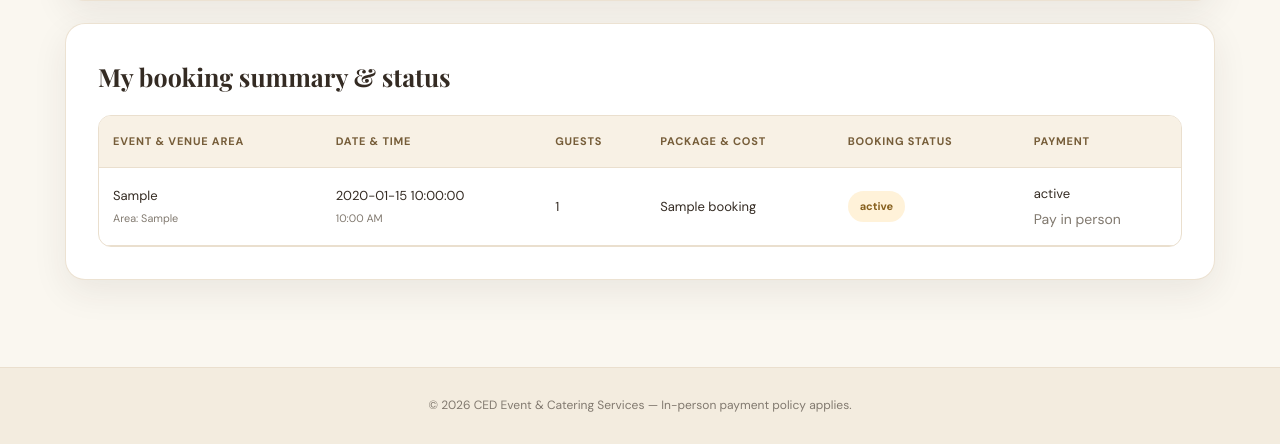
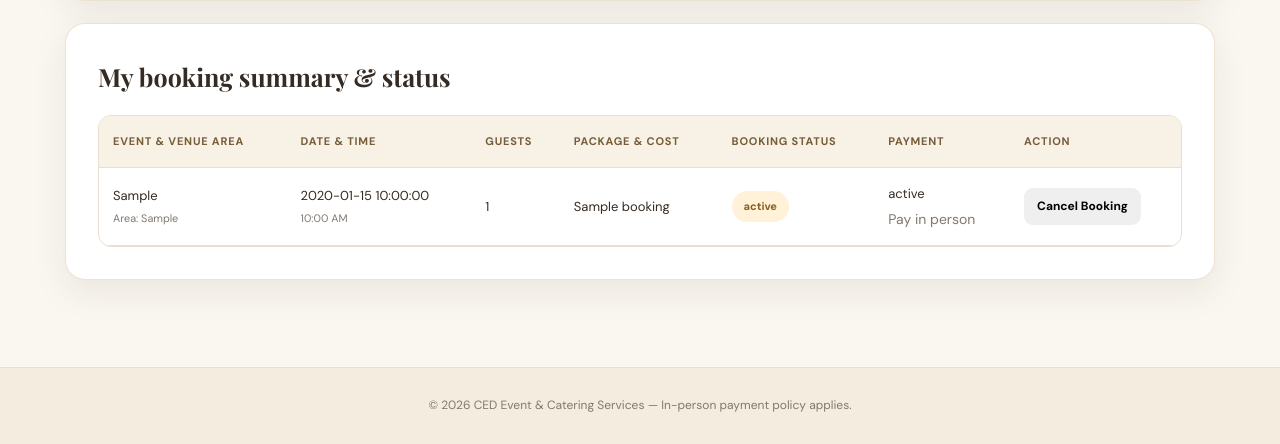
Before and after one commit to plantillajohncarlo9-alt/Smart-Event-Booking-System, a PHP site: page /booking.php in a window 1280 px wide. Shown: the part 804-1248 px from the top of the page. Run offline with PHP 8.4, Linux system fonts and the light colour scheme; the visitor is signed in with stand-in values (Sample User, id 1); tables that the repository leaves empty or names only in its code hold one stand-in row (values such as "Sample post").

Commit message:
Implement booking cancellation feature
Added functionality to cancel bookings and handle related messages.

```diff
--- a/booking.php
+++ b/booking.php
@@ -1,3 +1,4 @@
+
 <?php
 session_start();
 require_once "db.php";
@@ -15,7 +16,40 @@ $customerId = (int)$_SESSION["customer_id"];
 $message = "";
 $messageType = "success";
 
+/* CANCEL BOOKING */
+if ($_SERVER["REQUEST_METHOD"] === "POST" && isset($_POST["cancel_booking"])) {
+
+    $bookingId = (int)($_POST["booking_id"] ?? 0);
+
+    $cancelStmt = $conn->prepare(
+        "UPDATE bookings
+         SET booking_status = 'Cancelled'
+         WHERE booking_id = ?
+         AND customer_id = ?
+         AND booking_status NOT IN ('Cancelled', 'Rejected')"
+    );
+
+    $cancelStmt->bind_param("ii", $bookingId, $customerId);
+
+    if ($cancelStmt->execute() && $cancelStmt->affected_rows > 0) {
+        $_SESSION["flash_message"] = "Matagumpay na nakansela ang iyong booking.";
+        $_SESSION["flash_type"] = "success";
+    } else {
+        $_SESSION["flash_message"] = "Hindi makansela ang booking. Maaaring nakansela na ito o hindi ito makita.";
+        $_SESSION["flash_type"] = "error";
+    }
+
+    $cancelStmt->close();
+
+    header("Location: booking.php");
+    exit;
+}
+
+/* SUBMIT BOOKING */
 if ($_SERVER["REQUEST_METHOD"] === "POST") {
+
+    if (!isset($_POST["cancel_booking"])) {
+
         $eventType = trim($_POST["event_type"] ?? "");
         $venueArea = trim($_POST["venue_area"] ?? "");
         $eventDate = $_POST["event_date"] ?? "";
@@ -26,31 +60,39 @@ if ($_SERVER["REQUEST_METHOD"] === "POST") {
         if ($eventType === "" || $venueArea === "" || $eventDate === "" || $eventTime === "" || !$guestCount || $guestCount < 1 || $packageName === "") {
             $_SESSION["flash_message"] = "Mangyaring punan ang lahat ng kinakailangang impormasyon.";
             $_SESSION["flash_type"] = "error";
+
         } elseif ($eventDate < date("Y-m-d")) {
             $_SESSION["flash_message"] = "Mangyaring pumili ng petsa ngayon o sa hinaharap.";
             $_SESSION["flash_type"] = "error";
+
         } else {
-        // DETEKSYON NG DOBLE O NAGAMIT NA NA ORAS AT VENUE AREA
+
+            // CHECK DOUBLE BOOKING
             $checkStmt = $conn->prepare(
                 "SELECT booking_id FROM bookings
-             WHERE venue_area = ? AND event_date = ? AND event_time = ? AND booking_status != 'Cancelled' AND booking_status != 'Rejected'"
+                 WHERE venue_area = ?
+                 AND event_date = ?
+                 AND event_time = ?
+                 AND booking_status NOT IN ('Cancelled', 'Rejected')"
             );
+
             $checkStmt->bind_param("sss", $venueArea, $eventDate, $eventTime);
             $checkStmt->execute();
             $checkStmt->store_result();
 
             if ($checkStmt->num_rows > 0) {
+
                 $_SESSION["flash_message"] = "Paumanhin, ang venue area na ito ay na-book na sa napiling petsa at oras. Mangyaring pumili ng ibang oras o araw.";
                 $_SESSION["flash_type"] = "error";
+
             } else {
-            $checkStmt->close();
 
-            // KUNG WALang KAPAREHO, ISALANG SA DATABASE
                 $stmt = $conn->prepare(
                     "INSERT INTO bookings
                     (customer_id, event_type, venue_area, event_date, event_time, guest_count, package_name, booking_status, payment_status)
                     VALUES (?, ?, ?, ?, ?, ?, ?, 'Pending', 'Unpaid')"
                 );
+
                 $stmt->bind_param("issssis", $customerId, $eventType, $venueArea, $eventDate, $eventTime, $guestCount, $packageName);
 
                 if ($stmt->execute()) {
@@ -60,24 +102,31 @@ if ($_SERVER["REQUEST_METHOD"] === "POST") {
                     $_SESSION["flash_message"] = "Nabigong i-save ang booking. Subukan muli.";
                     $_SESSION["flash_type"] = "error";
                 }
+
                 $stmt->close();
             }
+
+            $checkStmt->close();
         }
 
         header("Location: booking.php");
         exit;
     }
+}
 
+/* FLASH MESSAGE */
 if (isset($_SESSION["flash_message"])) {
     $message = $_SESSION["flash_message"];
     $messageType = $_SESSION["flash_type"];
     unset($_SESSION["flash_message"], $_SESSION["flash_type"]);
 }
 
+/* GET BOOKINGS */
 $stmt = $conn->prepare(
     "SELECT booking_id, event_type, venue_area, event_date, event_time, guest_count, package_name, booking_status, payment_status
     FROM bookings WHERE customer_id = ? ORDER BY booking_id DESC"
 );
+
 $stmt->bind_param("i", $customerId);
 $stmt->execute();
 $bookings = $stmt->get_result();
@@ -88,38 +137,58 @@ $bookings = $stmt->get_result();
 <head>
     <meta charset="UTF-8">
     <meta name="viewport" content="width=device-width, initial-scale=1.0">
+
     <title>CED Event & Catering Services | My Bookings</title>
+
     <link rel="stylesheet" href="style.css">
 </head>
+
 <body>
 
 <header class="site-header">
     <a class="brand" href="booking.php">
         CED <span>Event & Catering Services</span>
     </a>
+
     <nav class="nav-links">
-        <span class="welcome-user">Hello, <?= e($_SESSION["customer_name"] ?? "Customer") ?></span>
+        <span class="welcome-user">
+            Hello, <?= e($_SESSION["customer_name"] ?? "Customer") ?>
+        </span>
+
         <a class="btn outline small" href="index.php?logout=1">Log out</a>
     </nav>
 </header>
 
 <main class="page-wrap">
+
     <section class="page-heading">
         <p class="eyebrow">RESERVATION SYSTEM</p>
+
         <h1>Book your <span>special event</span></h1>
-        <p>Piliin ang iyong nais na venue area at package. Kinakailangan ang in-person down payment upang makumpirma ang iskedyul.</p>
+
+        <p>
+            Piliin ang iyong nais na venue area at package.
+            Kinakailangan ang in-person down payment upang makumpirma ang iskedyul.
+        </p>
     </section>
 
     <?php if ($message !== ""): ?>
-        <div class="alert <?= e($messageType) ?>"><?= e($message) ?></div>
+        <div class="alert <?= e($messageType) ?>">
+            <?= e($message) ?>
+        </div>
     <?php endif; ?>
 
     <section class="content-card">
+
         <h2>Event booking form</h2>
+
         <form method="POST" action="booking.php" class="booking-form">
+
             <div class="form-grid">
+
                 <div>
                     <label>Event type</label>
+
                     <select name="event_type" required>
                         <option value="">Choose event type</option>
                         <option>Wedding</option>
@@ -130,8 +199,10 @@ $bookings = $stmt->get_result();
                         <option>Other</option>
                     </select>
                 </div>
+
                 <div>
                     <label>Venue Area</label>
+
                     <select name="venue_area" required>
                         <option value="">Choose venue area</option>
                         <option value="Pool Area">Pool Area</option>
@@ -140,20 +211,31 @@ $bookings = $stmt->get_result();
                         <option value="Function Room">Function Room</option>
                     </select>
                 </div>
+
                 <div>
                     <label>Event date</label>
-                    <input type="date" name="event_date" min="<?= date("Y-m-d") ?>" required>
+
+                    <input type="date" name="event_date"
+                        min="<?= date("Y-m-d") ?>" required>
                 </div>
+
                 <div>
                     <label>Event time</label>
+
                     <input type="time" name="event_time" required>
                 </div>
+
                 <div>
                     <label>Number of guests</label>
-                    <input type="number" name="guest_count" min="1" max="10000" placeholder="e.g. 100" required>
+
+                    <input type="number" name="guest_count"
+                        min="1" max="10000"
+                        placeholder="e.g. 100" required>
                 </div>
+
                 <div>
                     <label>Package & Cost</label>
+
                     <select name="package_name" required>
                         <option value="">Choose package</option>
                         <option value="Basic Package - ₱10,000">Basic Package - ₱10,000</option>
@@ -162,18 +244,31 @@ $bookings = $stmt->get_result();
                         <option value="Custom Package - ₱50,000">Custom Package - ₱50,000</option>
                     </select>
                 </div>
+
             </div>
-            <button class="btn primary" type="submit">Submit reservation request</button>
+
+            <button class="btn primary" type="submit">
+                Submit reservation request
+            </button>
+
         </form>
+
     </section>
 
     <section class="content-card">
+
         <h2>My booking summary & status</h2>
+
         <?php if ($bookings->num_rows === 0): ?>
+
             <p class="muted">Wala ka pang mga reservation.</p>
+
         <?php else: ?>
+
             <div class="table-wrap">
+
                 <table>
+
                     <thead>
                         <tr>
                             <th>Event & Venue Area</th>
@@ -182,33 +277,95 @@ $bookings = $stmt->get_result();
                             <th>Package & Cost</th>
                             <th>Booking Status</th>
                             <th>Payment</th>
+                            <th>Action</th>
                         </tr>
                     </thead>
+
                     <tbody>
+
                         <?php while ($row = $bookings->fetch_assoc()): ?>
+
                             <tr>
+
                                 <td>
                                     <?= e($row["event_type"]) ?>
-                                    <small>Area: <?= e($row["venue_area"]) ?></small>
+
+                                    <small>
+                                        Area: <?= e($row["venue_area"]) ?>
+                                    </small>
                                 </td>
+
                                 <td>
                                     <?= e($row["event_date"]) ?>
-                                    <small><?= e(date("g:i A", strtotime($row["event_time"]))) ?></small>
+
+                                    <small>
+                                        <?= e(date("g:i A", strtotime($row["event_time"]))) ?>
+                                    </small>
                                 </td>
-                                <td><?= e($row["guest_count"]) ?></td>
-                                <td><?= e($row["package_name"] ?: "—") ?></td>
-                                <td><span class="status"><?= e($row["booking_status"] ?: "Pending") ?></span></td>
+
+                                <td>
+                                    <?= e($row["guest_count"]) ?>
+                                </td>
+
+                                <td>
+                                    <?= e($row["package_name"] ?: "—") ?>
+                                </td>
+
+                                <td>
+                                    <span class="status">
+                                        <?= e($row["booking_status"] ?: "Pending") ?>
+                                    </span>
+                                </td>
+
                                 <td>
                                     <?= e($row["payment_status"]) ?>
+
                                     <small class="muted">Pay in person</small>
                                 </td>
+
+                                <td>
+
+                                    <?php if (!in_array($row["booking_status"], ["Cancelled", "Rejected"], true)): ?>
+
+                                        <form method="POST"
+                                            action="booking.php"
+                                            onsubmit="return confirm('Are you sure you want to cancel this booking?');">
+
+                                            <input type="hidden"
+                                                name="booking_id"
+                                                value="<?= (int)$row["booking_id"] ?>">
+
+                                            <button type="submit"
+                                                name="cancel_booking"
+                                                value="1"
+                                                class="btn danger small">
+                                                Cancel Booking
+                                            </button>
+
+                                        </form>
+
+                                    <?php else: ?>
+
+                                        <span class="muted">No action</span>
+
+                                    <?php endif; ?>
+
+                                </td>
+
                             </tr>
+
                         <?php endwhile; ?>
+
                     </tbody>
+
                 </table>
+
             </div>
+
         <?php endif; ?>
+
     </section>
+
 </main>
 
 <footer class="site-footer">
@@ -217,4 +374,5 @@ $bookings = $stmt->get_result();
 
 </body>
 </html>
+
 <?php $stmt->close(); ?>
```
Lines whose indentation alone changed are shown as unchanged.
